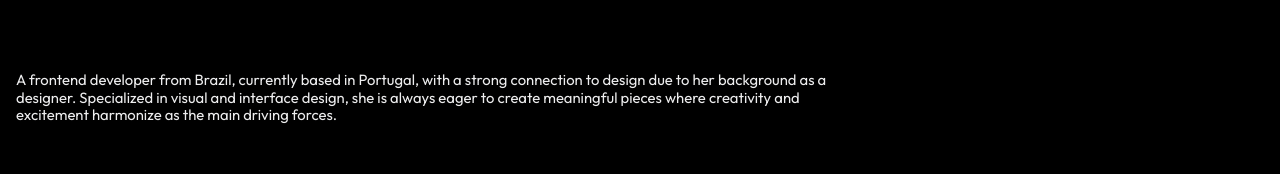
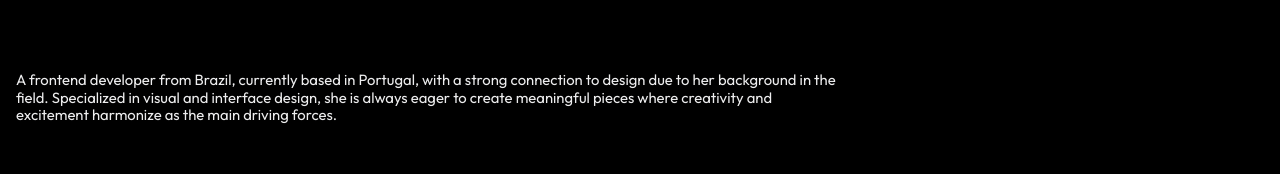
Before and after one commit to fernanda-freitas/dev, a Next.js app: page / in a window 1280 px wide. Shown: the part 279-453 px from the top of the page. Built offline with nearby package versions, Linux system fonts and the light colour scheme; a web font is replaced by a local one.

Commit message:
Typo correction

```diff
--- a/src/components/atoms/Content.jsx
+++ b/src/components/atoms/Content.jsx
@@ -7,7 +7,7 @@ export default function Content() {
 			<div className='col-span-12 640:col-span-8'>
 				<span className='copy-default'>
 					A frontend developer from Brazil, currently based in Portugal, with a strong connection to design due to her
-					background as a designer. Specialized in visual and interface design, she is always eager to create meaningful
+					background in the field. Specialized in visual and interface design, she is always eager to create meaningful
 					pieces where creativity and excitement harmonize as the main driving forces.
 				</span>
 			</div>
```
